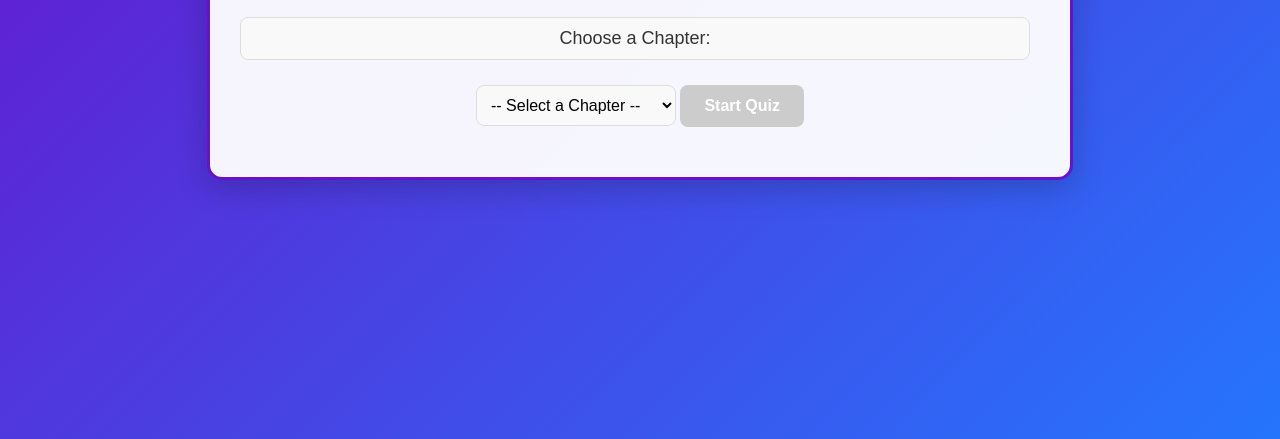
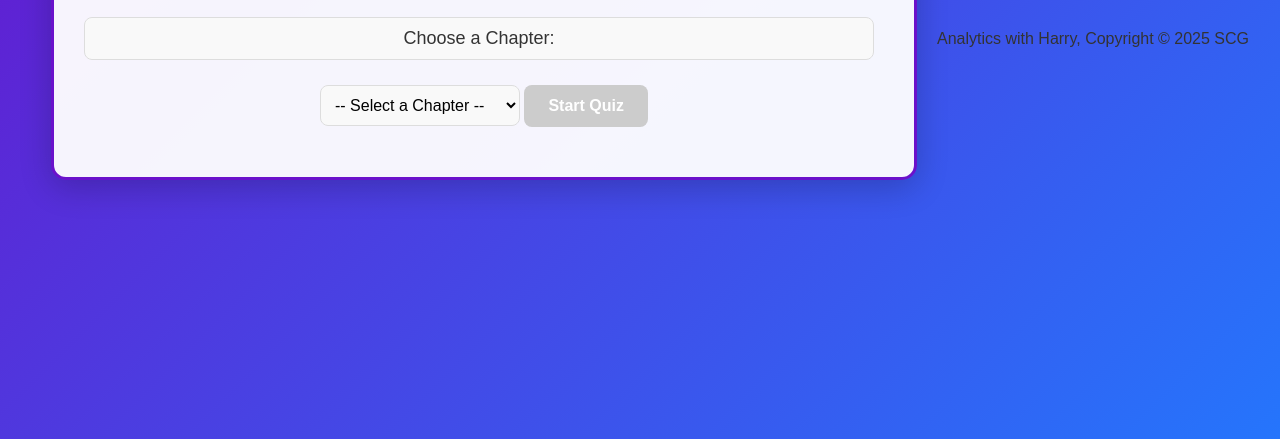
Before and after one commit to analyticswithharry/myquizbuilder, a plain HTML site: page index.html in a window 1280 px wide. Shown: the part 361-800 px from the top of the page. Drawn offline with Linux system fonts and the light colour scheme.

Commit message:
Update index.html

```diff
--- a/index.html
+++ b/index.html
@@ -31,8 +31,8 @@
       <!-- Skip Button -->
       <button id="skip-btn" style="display: none">Skip and View Results</button>
     </div>
-
-    <!-- Include your script.js -->
+    <p>Analytics with Harry, Copyright © 2025 SCG</p>
+      <!-- Include your script.js -->
     <script src="assets/js/scripts.js"></script>
   </body>
 </html>
```
